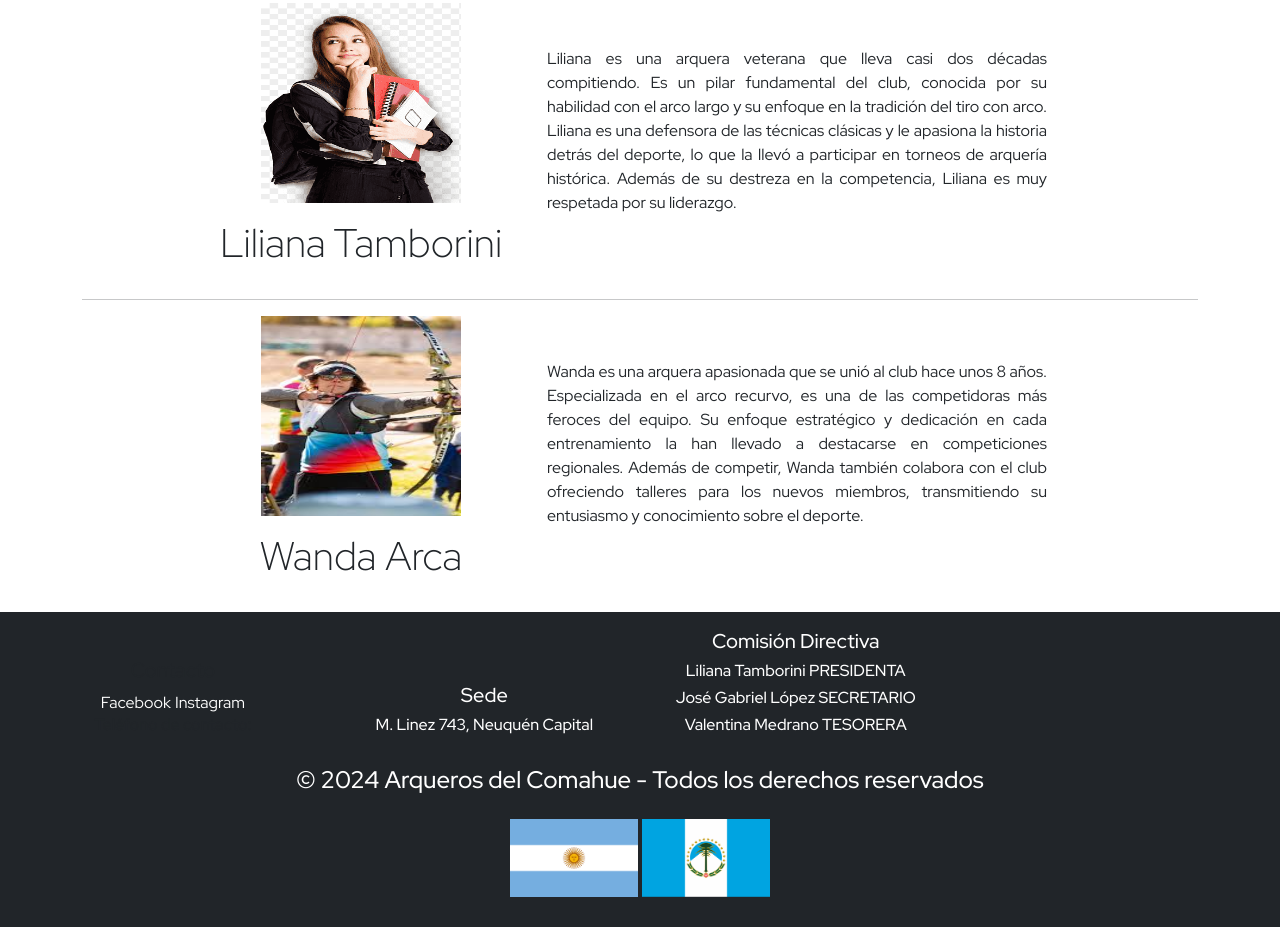
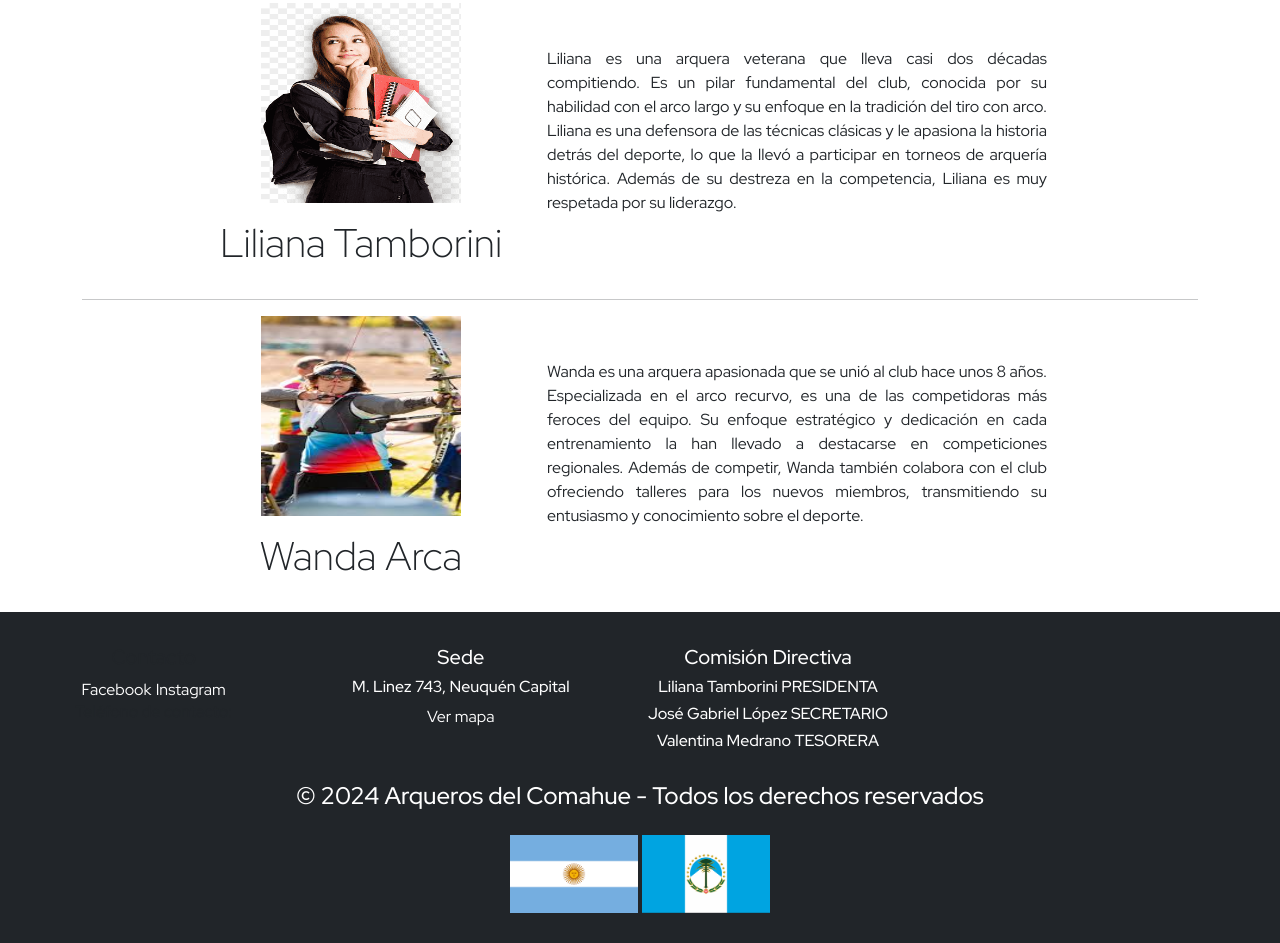
Before and after one commit to faacundito4/Arqueros-del-Comahue, a plain HTML site: page index.html in a window 1280 px wide. Shown: the part 2356-3299 px from the top of the page. Drawn offline with nearby package versions, Linux system fonts and the light colour scheme.

Commit message:
centrado footer (desde el html)

```diff
--- a/index.html
+++ b/index.html
@@ -167,8 +167,8 @@
 
     <footer class="footer">
         <hr>
-        <div class="mt-3">
-            <div class="col-12 mt-3">
+        <div class="mt-3 d-flex align-items-start">
+            <div class="col-12 mt-3 d-flex align-items-start">
                 <div class="d-inline-block partefooter">
                     <h5>Contacto</h5>
                     <a href="https://www.facebook.com/p/Arqueros-Del-Comahue-100085408873065/">Facebook</a>
@@ -178,6 +178,8 @@
                 <div class="d-inline-block partefooter footer1">
                     <h5>Sede</h5>
                     <h6>M. Linez 743, Neuquén Capital</h6>
+                    <a
+                        href="https://www.google.com/maps/place/Arqueros+del+Comahue/@-38.9704668,-68.0837702,17.29z/data=!4m6!3m5!1s0x960a331726277eeb:0xdbe1f154f47825e4!8m2!3d-38.9705649!4d-68.0813638!16s%2Fg%2F11k41zx2_b?entry=ttu&g_ep=EgoyMDI0MDkyNS4wIKXMDSoASAFQAw%3D%3D">Ver mapa</a>
                 </div>
                 <div class="d-inline-block partefooter footer1">
                     <h5>Comisión Directiva</h5>
@@ -188,13 +190,13 @@
                 <div class="d-inline-block partefooter footer1">
                 </div>
             </div>
+        </div>
         <div>
             <h4 class="footer1 m-4 mb-4"> &copy 2024 Arqueros del Comahue - Todos los derechos reservados</h4>
         </div>
         <div>
             <img src="./img/argentina.png" class="bandera" alt="">
             <img src="./img/neuquen.png" class="bandera" alt="">
-            </div>
         </div>
     </footer>
 
```
Lines whose indentation alone changed are shown as unchanged.
